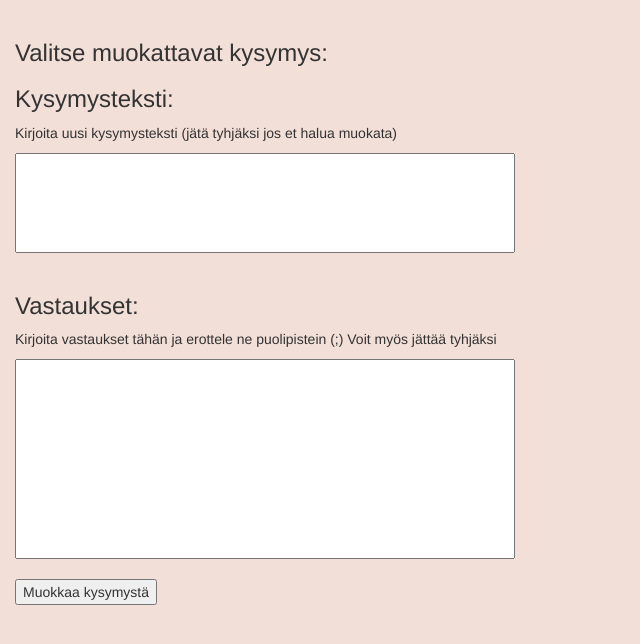
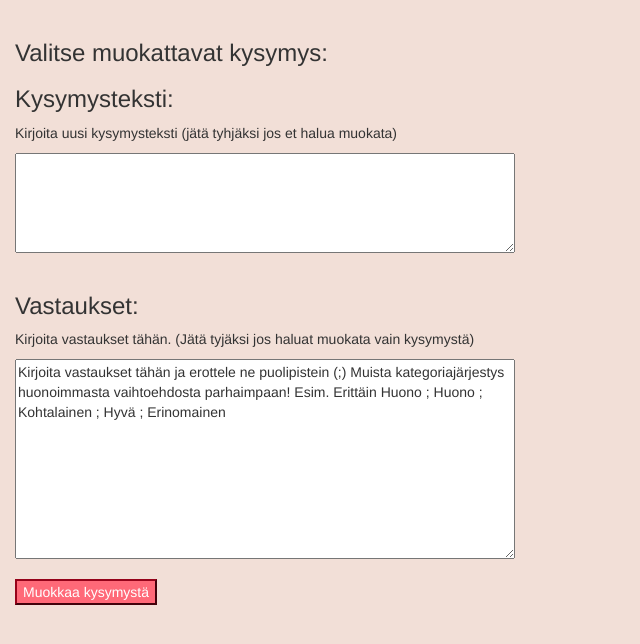
Before and after one commit to HenriKasurinen/OHSIHA, a Django app: page /ohsiha_app/modify_question in a window 1280 px wide. Shown: the part 52-696 px from the top of the page, without its empty margins (0-640 px from the left). Run offline with Django 3.2, Linux system fonts and the light colour scheme; the visitor is signed in with stand-in values (Sample User, id 1); data that the repository does not hold is empty; some libraries are stand-ins or nearby versions.

Commit message:
some cosmetic changes

```diff
--- a/ohsiha/ohsiha_app/models.py
+++ b/ohsiha/ohsiha_app/models.py
@@ -73,6 +73,3 @@ class ExternalKoronaData(models.Model):
         textdata2 = response2.json()
         self.conf_amount = len(textdata2['confirmed'])
         self.reco_amount = len(textdata2['recovered'])
-
-    def give_data(self):
-        return [self.data, self.bar_labels]
--- a/ohsiha/ohsiha_app/templates/accounts/signup.html
+++ b/ohsiha/ohsiha_app/templates/accounts/signup.html
@@ -1,10 +1,13 @@
 {% include "ohsiha_app/navigation.html" %}
 
 {% block content %}
+
+<body style="background-color: #F2DFD7" ;>
   <h2>Sign up</h2>
   <form method="post">
     {% csrf_token %}
     {{ form.as_p }}
     <button type="submit">Sign up</button>
   </form>
+</body>
 {% endblock %}
--- a/ohsiha/ohsiha_app/templates/ohsiha_app/add_question.html
+++ b/ohsiha/ohsiha_app/templates/ohsiha_app/add_question.html
@@ -20,7 +20,7 @@
             <p><strong>Vastaukset:</strong></p>
             <textarea name="atext" id="atext" rows="10" cols="30">Kirjoita vastaukset tähän ja erottele ne puolipistein (;) Muista kategoriajärjestys huonoimmasta vaihtoehdosta parhaimpaan! Esim. Erittäin Huono ; Huono ; Kohtalainen ; Hyvä ; Erinomainen
             </textarea><br><br>
-            <input type="submit" value="Submit">
+            <input type="submit" value="Lisää kysymys" style = "background-color: #FF6978; color: white ; border-color:#96031A;";>
         </form>
 
     </div>
--- a/ohsiha/ohsiha_app/templates/ohsiha_app/delete.html
+++ b/ohsiha/ohsiha_app/templates/ohsiha_app/delete.html
@@ -12,7 +12,7 @@
                 <label for="choice{{ forloop.counter }}">{{ question }}</label><br>
                 {% endfor %}
             </ul>
-            <input type="submit" value="Poista kysymys">
+            <input type="submit" value="Poista kysymys" style = "background-color: #FF6978; color: white ; border-color:#96031A;";>
         </form>
     </div>
 </body>
--- a/ohsiha/ohsiha_app/templates/ohsiha_app/detail.html
+++ b/ohsiha/ohsiha_app/templates/ohsiha_app/detail.html
@@ -15,12 +15,12 @@
             {% csrf_token %}
             {% for choice in question.choice_set.all %}
             <input type="radio" name="choice" id="choice{{ forloop.counter }}" value="{{ choice.id }}">
-            <label for="choice{{ forloop.counter }}">{{ choice.choice_text }}</label><br>
+            <label for="choice{{ forloop.counter }}" >{{ choice.choice_text }}</label><br>
             {% endfor %}
-            <input type="submit" value="Lähetä vastaus">
+            <input type="submit" value="Lähetä vastaus" style = "background-color: #FF6978; color: white ; border-color:#96031A;";>
         </form>
 
-        <a href="{% url 'ohsiha_app:detail' question.next_question %}">Next Question</a>
+        <a href="{% url 'ohsiha_app:detail' question.next_question %}" style = "color: #96031A;" >Siirry seuraavaan kysymykseen vastaamatta</a>
         {% endblock %}
     </body>
 </div>
--- a/ohsiha/ohsiha_app/templates/ohsiha_app/index.html
+++ b/ohsiha/ohsiha_app/templates/ohsiha_app/index.html
@@ -9,7 +9,7 @@
 <h3>Klikkaa kysymystä vastataksesi siihen</h3>
 <ul>
     {% for question in latest_question_list %}
-    <li><a href="{% url 'ohsiha_app:detail' question.id %}">{{ question.question_text }}</a></li>
+    <li><a href="{% url 'ohsiha_app:detail' question.id %}" style = "color: #96031A;">{{ question.question_text }}</a></li>
     {% endfor %}
 </ul>
 {% else %}
--- a/ohsiha/ohsiha_app/templates/ohsiha_app/modify_question.html
+++ b/ohsiha/ohsiha_app/templates/ohsiha_app/modify_question.html
@@ -14,11 +14,11 @@
             </ul>
             <h3>Kysymysteksti:</h3>
             <p>Kirjoita uusi kysymysteksti (jätä tyhjäksi jos et halua muokata)</p>
-            <input type="text" id="qtext" name="qtext" value=""><br><br>
+            <Textarea id="qtext" name="qtext" rows="10" cols="30"></Textarea><br><br>
             <h3>Vastaukset:</h3>
-            <p>Kirjoita vastaukset tähän ja erottele ne puolipistein (;) Voit myös jättää tyhjäksi</p>
-            <input type="text" id="atext" name="atext"><br><br>
-            <input type="submit" value="Muokkaa kysymystä">
+            <p>Kirjoita vastaukset tähän. (Jätä tyjäksi jos haluat muokata vain kysymystä)</p>
+            <textarea name="atext" id="atext" rows="10" cols="30">Kirjoita vastaukset tähän ja erottele ne puolipistein (;) Muista kategoriajärjestys huonoimmasta vaihtoehdosta parhaimpaan! Esim. Erittäin Huono ; Huono ; Kohtalainen ; Hyvä ; Erinomainen </textarea><br><br>
+            <input type="submit" value="Muokkaa kysymystä" style = "background-color: #FF6978; color: white ; border-color:#96031A;";>
         </form>
     </div>
 
--- a/ohsiha/ohsiha_app/views.py
+++ b/ohsiha/ohsiha_app/views.py
@@ -145,8 +145,9 @@ def coach_home(request):
     if request.user.is_superuser or request.user.is_staff:
         return render(request, 'ohsiha_app/coach_home.html')
     else:
+        message = "Tämä alue on vain valmentajille."
         return (request, 'ohsiha_app/denied.html', {
-                'message': "Tämä alue on vain valmentajille.",})
+                'message': message})
 
 def add_question(request):
     if request.user.is_superuser or request.user.is_staff:
```
